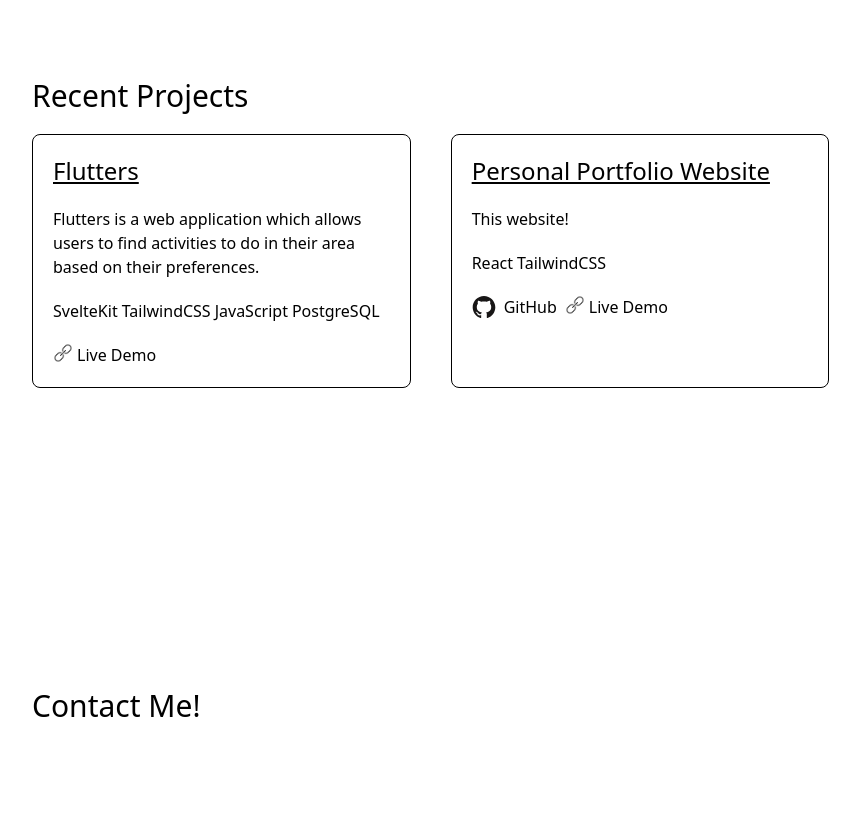
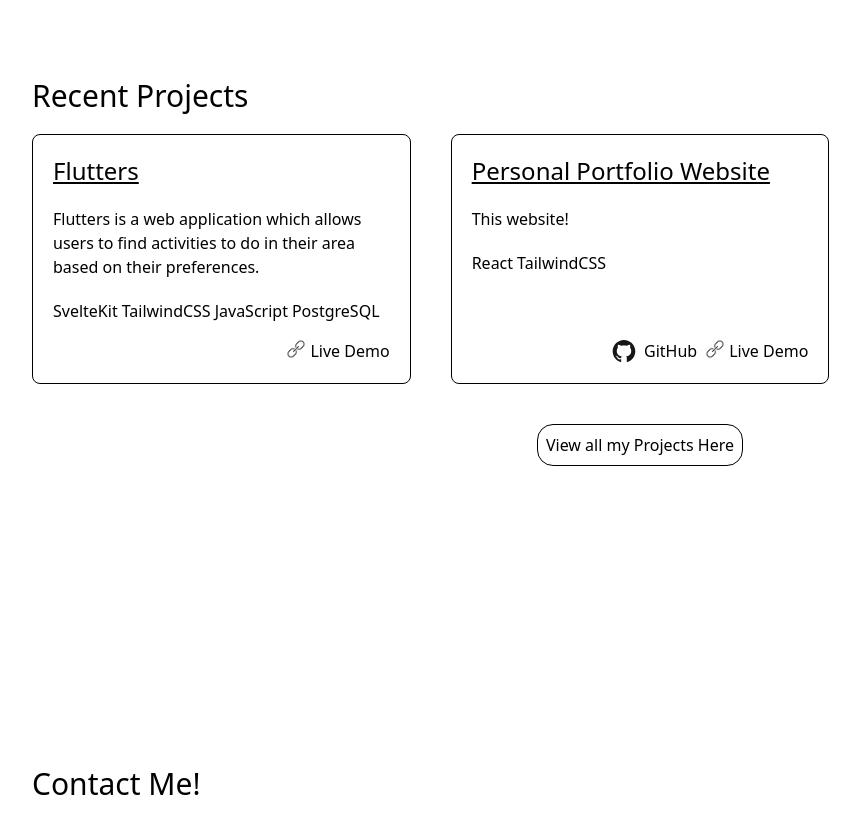
Before and after one commit to abbydise/portfolio-website, a React (Vite) app: page / in a window 1280 px wide. Shown: the part 2582-3416 px from the top of the page, without its empty margins (0-860 px from the left). Before the commit the page ends 3338 px from the top, so only its background shows below. Built offline with nearby package versions, Linux system fonts and the light colour scheme.

Commit message:
organized project card content

```diff
--- a/src/components/ProjectCard.jsx
+++ b/src/components/ProjectCard.jsx
@@ -2,15 +2,15 @@ import React from "react";
 
 const ProjectCard = ({ project }) => {
 	return (
-		<div className="border rounded-lg p-5">
+		<div className="border rounded-lg p-5 relative">
 			<h1 className="text-2xl underline">{project.title}</h1>
-			<p className="mt-5">{project.short_description}</p>
-			<div className="mt-5 flex gap-1 mb-5">
+			<p className="mt-5 mb-5">{project.short_description}</p>
+			<div className="mt-5 flex gap-1 mb-10">
 				{project.technologies.map((item, index) => (
 					<p id={index}>{item}</p>
 				))}
 			</div>
-			<div clasName="absolute right-0 bottom-0">
+			<div className="flex absolute right-0 bottom-0 m-5">
 				{project.github && (
 					<div className="float-left">
 						<img
--- a/src/sections/Projects.jsx
+++ b/src/sections/Projects.jsx
@@ -1,4 +1,6 @@
 import React from "react";
+
+import { Link } from "react-router-dom";
 
 import ProjectCard from "../components/ProjectCard";
 import { projects } from "../data/projects";
@@ -14,6 +16,14 @@ const Projects = () => {
 				<ProjectCard project={projects.Flutters} />
 				<ProjectCard project={projects.Portfolio} />
 			</div>
+			<div className="mt-10 flex justify-center">
+				<Link
+					to="/projects"
+					className="border p-2 rounded-2xl"
+				>
+					View all my Projects Here
+				</Link>
+			</div>
 		</div>
 	);
 };
```
